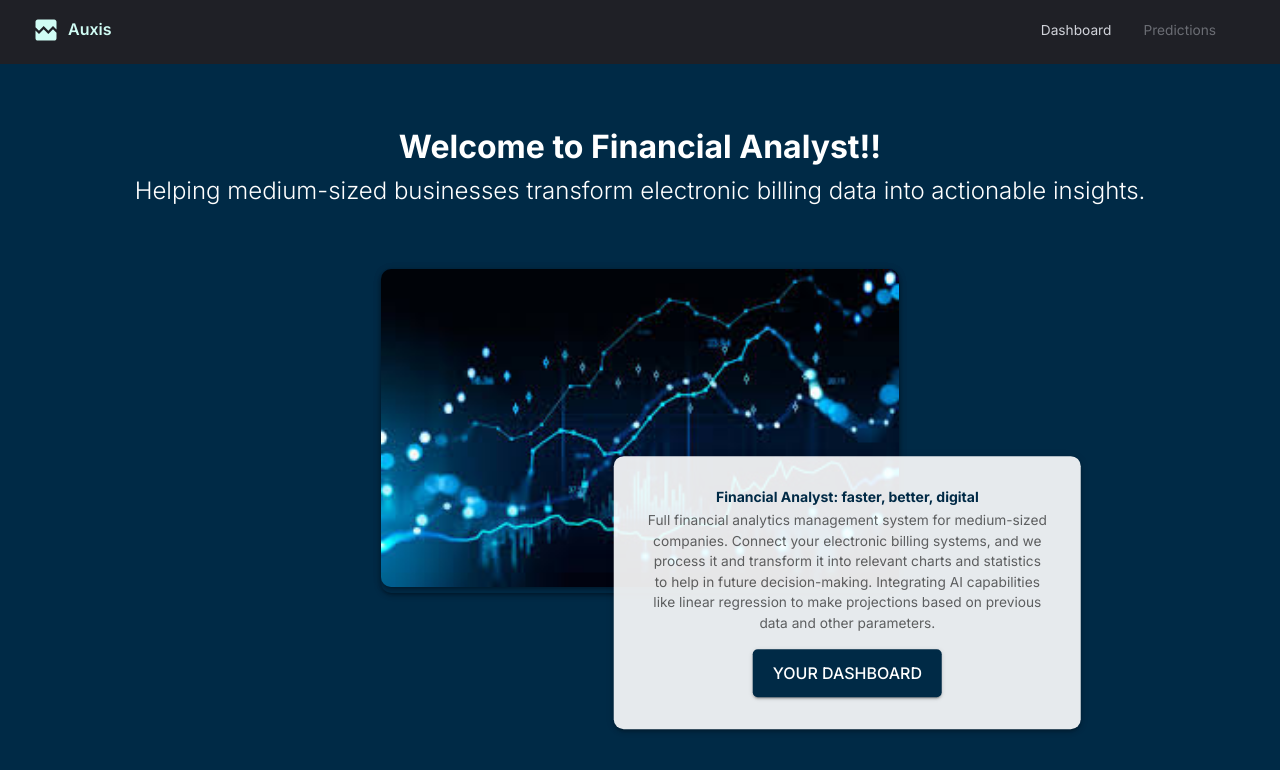
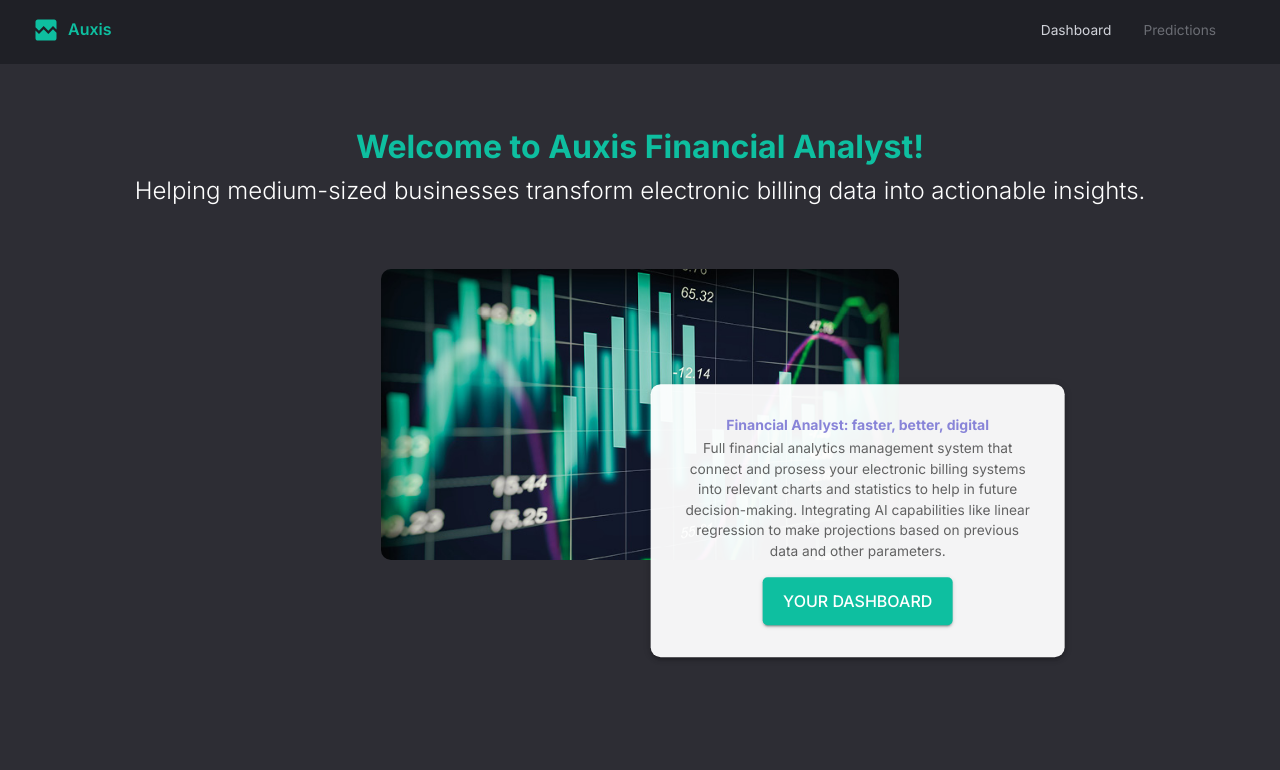
Before and after one commit to Mario-Albornoz/Auxis-FrontEnd, a React (Vite) app: page / in a window 1280 px wide. Shown: the top 770 px of the page. Built offline with nearby package versions, Linux system fonts and the light colour scheme.

Commit message:
fixed row3 and updated home page

```diff
--- a/src/scenes/Dashboard/row2.tsx
+++ b/src/scenes/Dashboard/row2.tsx
@@ -51,7 +51,6 @@ const Row2 = () => {
 
   return (
     <>
-    <DashboardBox gridArea="d">
           <DashboardBox gridArea="d">
           <BoxHeader
             title="Operational vs Non-Operational Expenses"
@@ -66,46 +65,18 @@ const Row2 = () => {
                   bottom: 55,
                 }}
               >
-                            <defs>
-                    <linearGradient id="colorRevenue" x1="0" y1="0" x2="0" y2="1">
-                      <stop
-                        offset="5%"
-                        stopColor={palette.primary[300]}
-                        stopOpacity={0.5}
-                      />
-                      <stop
-                        offset="95%"
-                        stopColor={palette.primary[300]}
-                        stopOpacity={0}
-                      />
-                    </linearGradient>
-                    <linearGradient id="colorExpenses" x1="0" y1="0" x2="0" y2="1">
-                      <stop
-                        offset="5%"
-                        stopColor={palette.primary[300]}
-                        stopOpacity={0.5}
-                      />
-                      <stop
-                        offset="95%"
-                        stopColor={palette.primary[300]}
-                        stopOpacity={0}
-                      />
-                    </linearGradient>
-                  </defs>
 
                   <CartesianGrid vertical={false} stroke={palette.grey[800]} />
           <XAxis dataKey="name" tickLine={false} style={{ fontSize: "10px" }} />
-          <YAxis yAxisId="left" orientation="left" tickLine={false} axisLine={false} />
-          <YAxis yAxisId="right" orientation="right" tickLine={false} axisLine={false} />
+          <YAxis yAxisId="left" orientation="left" tickLine={false} axisLine={false} style={{ fontSize: "10px" }}/>
+          <YAxis yAxisId="right" orientation="right" tickLine={false} axisLine={false} style={{ fontSize: "10px" }}/>
 
           <Tooltip />
 
-          <Line yAxisId="left" type="monotone" dataKey="Non-Operational Expenses" stroke={palette.secondary.main} />
-          <Line yAxisId="right" type="monotone" dataKey="Operational Expenses" dot={true} stroke={palette.primary.main} />
-          <Line yAxisId="left" type="monotone" dataKey="expenses" dot={true} stroke={palette.primary.main} />
+          <Line yAxisId="left" type="monotone" dataKey="Non-Operational Expenses" stroke={palette.tertiary[500]} />
+          <Line yAxisId="right" type="monotone" dataKey="Operational Expenses" stroke={palette.primary.main} />
         </LineChart>
             </ResponsiveContainer>
-          </DashboardBox>
     </DashboardBox>
     <DashboardBox gridArea="e">
       <BoxHeader title="Campaigns and Targets" sideText='+4%'/>
--- a/src/scenes/Home/index.tsx
+++ b/src/scenes/Home/index.tsx
@@ -3,7 +3,7 @@ import { Button, Typography, Box } from "@mui/material";
 
 const Home = () => {
   return (
-    <Box sx={{ width: "100vw", minHeight: "100vh", backgroundColor: "#002a46", p:"2rem"}}>
+    <Box sx={{ width: "100vw", minHeight: "100vh", backgroundColor: "#2d2d34", p:"2rem"}}>
 
 
       {/* Text box under Navbar */}
@@ -13,13 +13,12 @@ const Home = () => {
               //backgroundColor: "rgba(255, 255, 255, 0.9)",
               padding: "2rem",
               borderRadius: "10px",
-              //boxShadow: 3,
               width: { xs: "90%", md: "100%" }, // Responsive width
               textAlign: "center",
             }}
         >
-            <Typography variant="h1" fontWeight="bold" color="white" gutterBottom >
-            Welcome to Financial Analyst!!
+            <Typography variant="h1" fontWeight="bold" color="#0ebfa0" gutterBottom >
+            Welcome to Auxis Financial Analyst!
             </Typography>
             <Typography  variant= "h2" color="white">
             Helping medium-sized businesses transform electronic billing data into actionable insights.
@@ -44,17 +43,15 @@ const Home = () => {
             position: "relative",
             width: { xs: "100%", md: "45%" },
             borderRadius: "10px",
-            boxShadow: 3,
+
           }}
         >
           <Box
             component="img"
-            src="/assets/analytics_home_img.png"
-            alt="Happy couple using laptop"
+            src="/assets/download.jpg"
             sx={{
               width: "100%",
               borderRadius: "10px",
-              boxShadow: 3,
             }}
           />
 
@@ -62,24 +59,24 @@ const Home = () => {
           <Box
             sx={{
               position: "absolute",
-              top: "100%",
-              left: "90%",
+              top: "85%",
+              left: "92%",
               transform: "translate(-50%, -50%)",
-              backgroundColor: "rgba(255, 255, 255, 0.9)",
+              backgroundColor: "rgba(255, 255, 255, 0.95)",
               padding: "2rem",
               borderRadius: "10px",
               boxShadow: 3,
-              width: "90%",
-              maxWidth: "90%",
+              width: "80%",
+              maxWidth: "80%",
               minWidth: "400px",
               textAlign: "center",
             }}
           >
-            <Typography variant="h4" fontWeight="bold" color="#002a46" gutterBottom>
+            <Typography variant="h4" fontWeight="bold" color="#8884d8" gutterBottom>
               Financial Analyst: faster, better, digital
             </Typography>
             <Typography variant="body1" color="text.secondary" mb={2}>
-              Full financial analytics management system for medium-sized companies. Connect your electronic billing systems, and we process it and transform it into relevant charts and statistics to help in future decision-making.
+              Full financial analytics management system that connect and prosess your electronic billing systems into relevant charts and statistics to help in future decision-making.
               Integrating AI capabilities like linear regression to make projections based on previous data and other parameters.
             </Typography>
 
@@ -87,12 +84,12 @@ const Home = () => {
               <Button
                 variant="contained"
                 sx={{
-                  backgroundColor: "#002a46",
+                  backgroundColor: "#0ebfa0",
                   color: "white",
                   padding: "10px 20px",
                   fontSize: "16px",
                   borderRadius: "5px",
-                  "&:hover": { backgroundColor: "#004b75" },
+                  "&:hover": { backgroundColor: "#0b8f78"},
                 }}
               >
                 Your Dashboard
--- a/src/scenes/Navbar/index.tsx
+++ b/src/scenes/Navbar/index.tsx
@@ -4,9 +4,8 @@ import { Box, Typography, useTheme  } from '@mui/material';
 import FlexBetween from '../../components/FlexBetween';
 import BrokenImageIcon from '@mui/icons-material/BrokenImage';
 
-type Props = {}
 
-const Navbar = (props: Props) => {
+const Navbar = () => {
     const {palette}= useTheme();
     const [selected, setSelected] = useState("Dashboard");
     console.log("Palette Grey 300:", palette.grey[300]);
@@ -24,8 +23,8 @@ const Navbar = (props: Props) => {
           onClick={() => setSelected("/")}
           style={{ textDecoration: "none", display: "flex", alignItems: "center" }}
         >
-          <BrokenImageIcon sx={{ fontSize: "28px", color: palette.primary[100] }} />
-          <Typography variant="h4" fontSize="16px" sx={{ color: palette.primary[100], ml: "0.5rem" }}>
+          <BrokenImageIcon sx={{ fontSize: "28px", color: palette.primary[600] }} />
+          <Typography variant="h4" fontSize="16px" sx={{ color: palette.primary[600], ml: "0.5rem" }}>
             Auxis
           </Typography>
         </Link>
```
Also changed, not shown: public/assets/analytics_home_img.png (deleted), public/assets/download.jpg (added).
